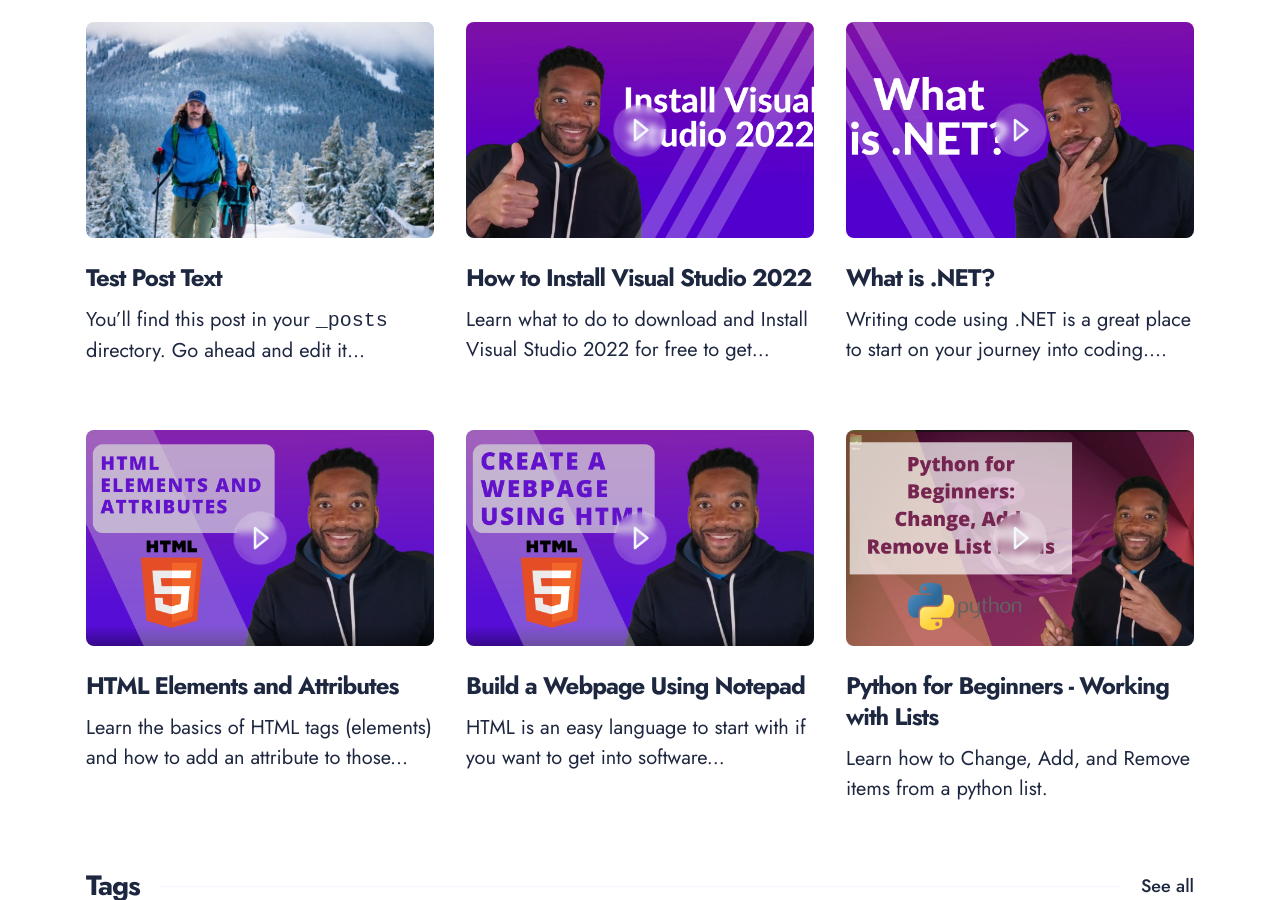
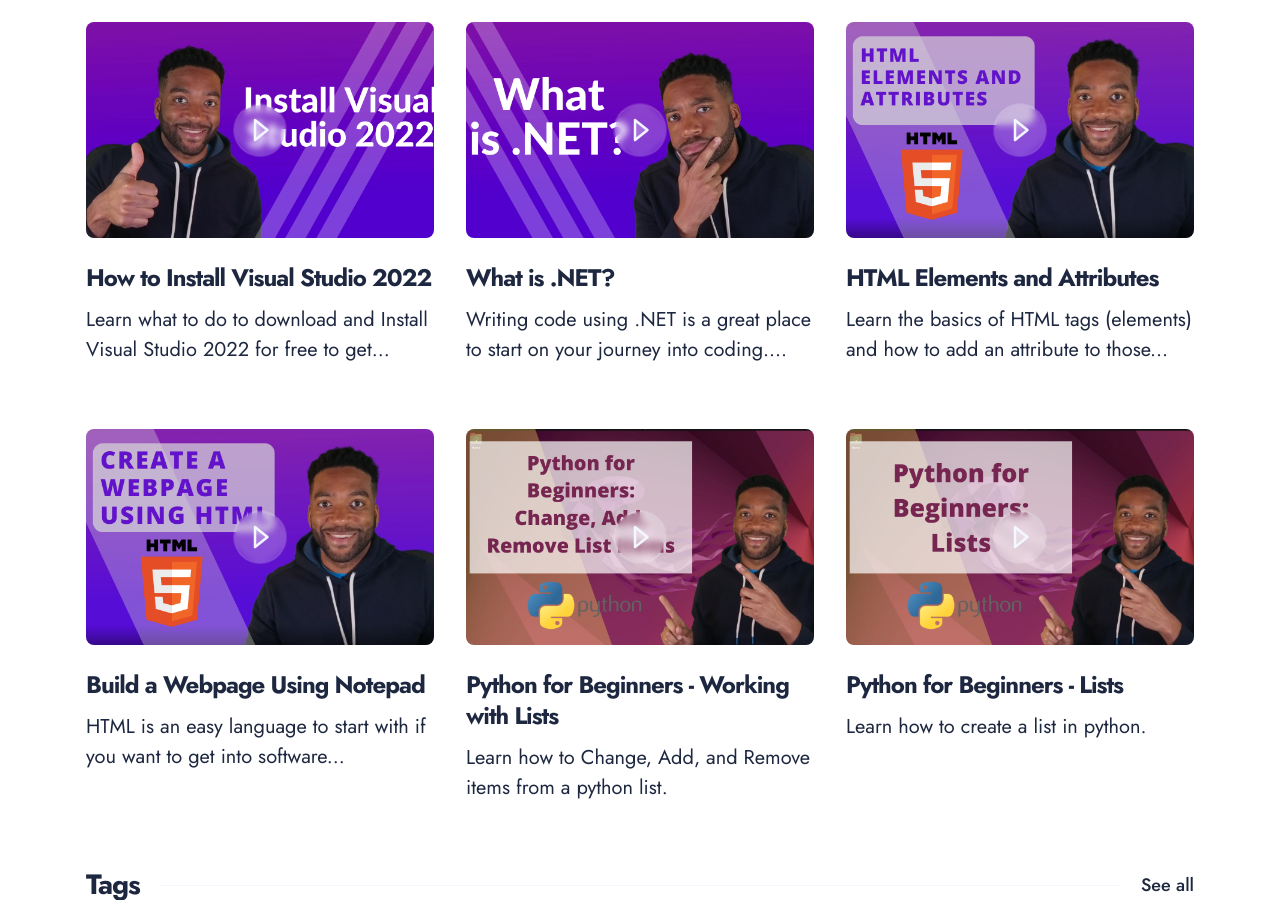
Before and after one commit to dcturbogator/dcturbogator.github.io, a Jekyll site: the page built from index.html, in a window 1280 px wide and 900 px high, scrolled down 824 px. Built offline with Jekyll 4.4.1, drawn with Linux system fonts in a browser that asks for light colours; nearby versions of some CDN libraries.

Commit message:
Update footer and remove test post

```diff
--- a/_includes/footer.html
+++ b/_includes/footer.html
@@ -40,17 +40,17 @@
                         <p class="footer__author-bio">I'm a software engineer sharing what I've learned in tech through coding tutorials and how-to guides.</p>
                         <div class="social">
                             <ul class="social__list list-reset">
-                                <li class="social__item">
+                                <!-- <li class="social__item">
                                     <a class="social__link" href="https://www.instagram.com/chrisanderson.co/" target="_blank" rel="noopener"
-                                        aria-label=" link"><ion-icon name="logo-instagram"></ion-icon></i></a>
+                                        aria-label=" link"><ion-icon name="golf"></ion-icon></i></a>
                                 </li>
                                 <li class="social__item">
                                     <a class="social__link" href="https://www.youtube.com/@chrisandersonco" target="_blank" rel="noopener"
                                         aria-label=" link"><ion-icon name="logo-youtube"></ion-icon></a>
-                                </li>
+                                </li> -->
                                 <li class="social__item">
                                     <a class="social__link" href="https://facebook.com" target="_blank" rel="noopener"
-                                        aria-label=" link"><ion-icon name="logo-facebook"></ion-icon></a>
+                                        aria-label=" link"><ion-icon name="logo-linkedin"></ion-icon></a>
 
                                 </li>
                             </ul>
@@ -100,7 +100,7 @@
             <div class="row">
                 <div class="col col-12">
                     <div class="footer__info-box">
-                        <div class="copyright">2023 &copy; <a href="/">chrisanderson.co</a></div>
+                        <div class="copyright">2024 &copy; <a href="/">chrisanderson.co</a></div>
                         <div class="top" title="Top"><i class="ion ion-ios-arrow-up"></i></div>
                     </div>
                 </div>
--- a/_posts/2023-02-25-test-post-text.markdown
+++ b/_posts/2023-02-25-test-post-text.markdown
@@ -9,7 +9,7 @@
 categories: code
 cover-img: /assets/img/blog_2.png
 share-img: /assets/img/path.jpg
-published: true
+published: false
 ---
 You’ll find this post in your `_posts` directory. Go ahead and edit it and re-build the site to see your changes. You can rebuild the site in many different ways, but the most common way is to run `jekyll serve`, which launches a web server and auto-regenerates your site when a file is updated.
 
```
